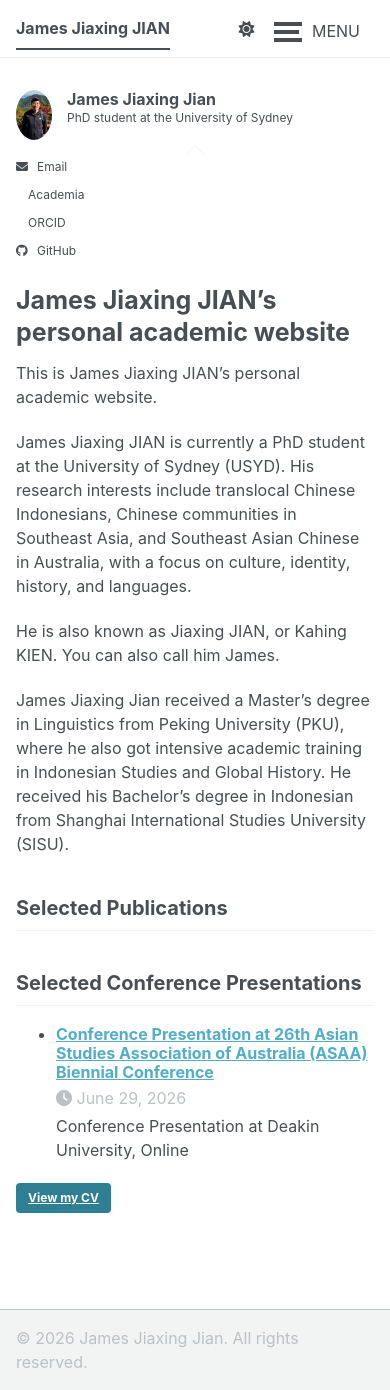
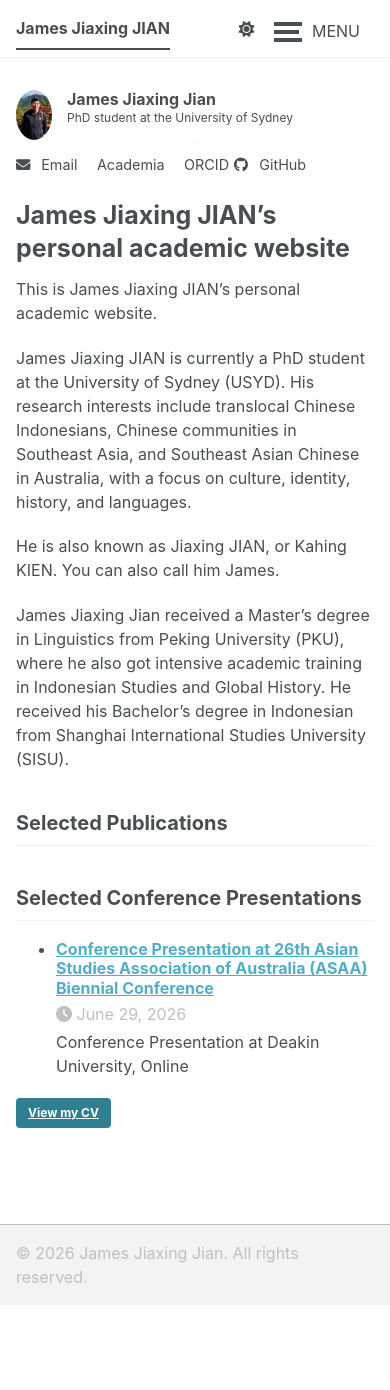
Before and after one commit to jamesjiaxingjian/jamesjiaxingjian.github.io, a Jekyll site: the page built from _pages/about.md, in a window 390 px wide and 1390 px high. Built offline with Jekyll 4.4.1, drawn with Linux system fonts in a browser that asks for light colours; a style sheet for code colours, icons or effects is not loaded.

Commit message:
Update _sidebar.scss

```diff
--- a/_sass/layout/_sidebar.scss
+++ b/_sass/layout/_sidebar.scss
@@ -354,3 +354,26 @@
   }
 
 }
+
+/* Mobile author links horizontal layout */
+
+@media (max-width: 1023px) {
+
+  .author__urls {
+    display: flex !important;
+    flex-wrap: wrap;
+    gap: 0.5rem 1rem;
+    margin-top: 0.75rem !important;
+  }
+
+  .author__urls li {
+    display: inline-block;
+    white-space: nowrap;
+  }
+
+  .author__urls a {
+    margin-bottom: 0 !important;
+    font-size: 0.9rem;
+  }
+
+}
```
